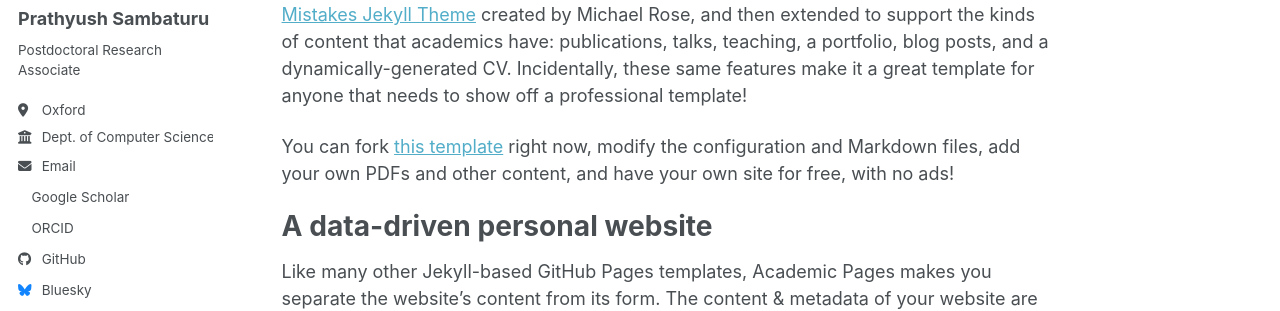
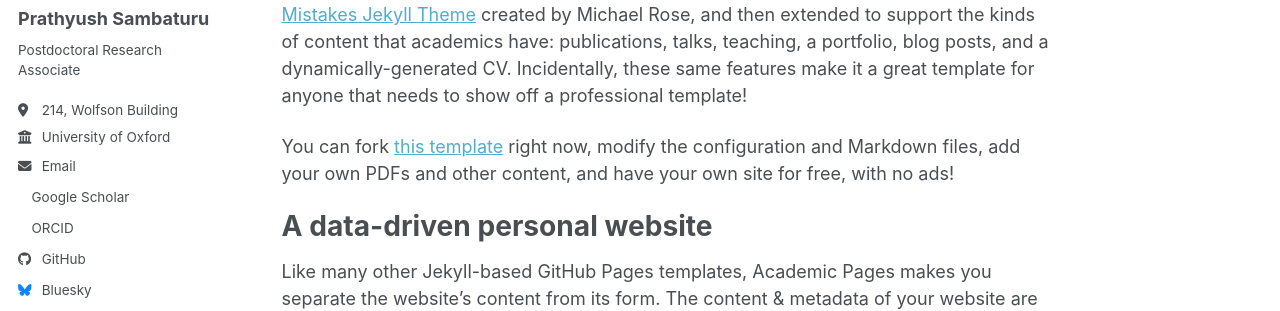
Before and after one commit to prathyushsambaturu1/prathyushsambaturu1.github.io, a Jekyll site: the page built from _pages/about.md, in a window 1280 px wide. Shown: the part 278-589 px from the top of the page. Built offline with Jekyll 4.4.1, drawn with Linux system fonts in a browser that asks for light colours; a style sheet for code colours, icons or effects is not loaded.

Commit message:
Update _config.yml

```diff
--- a/_config.yml
+++ b/_config.yml
@@ -27,8 +27,8 @@ author:
   name             : "Prathyush Sambaturu"
   pronouns         : # example: "she/her"
   bio              : "Postdoctoral Research Associate"
-  location         : "Oxford"
-  employer         : "Dept. of Computer Science, Oxford University"
+  location         : "214, Wolfson Building"
+  employer         : "University of Oxford"
   uri              : # URL
   email            : "none@example.org"
 
```
